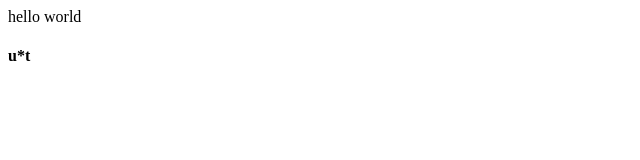
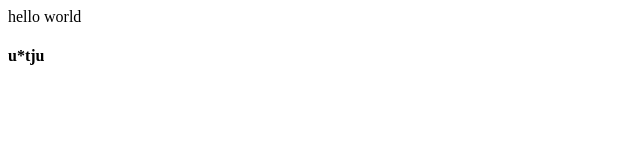
Before and after one commit to houseofjudah/git_masterclass, a plain HTML site: page index.html in a window 1280 px wide. Shown: the full height of the page, 0-640 px from the left. Drawn offline with Linux system fonts and the light colour scheme.

Commit message:
completed main branch

```diff
--- a/index.html
+++ b/index.html
@@ -7,6 +7,6 @@
 </head>
 <body>
     hello world
-    <h4>u*t</h4>
+    <h4>u*tju</h4>
 </body>
 </html>
```
